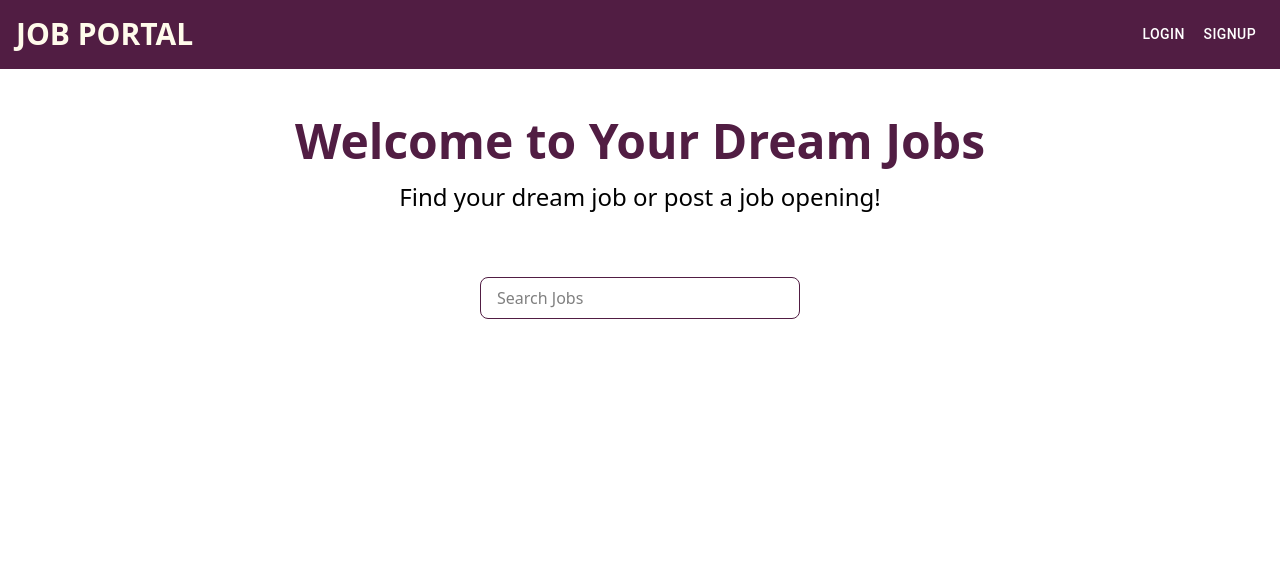
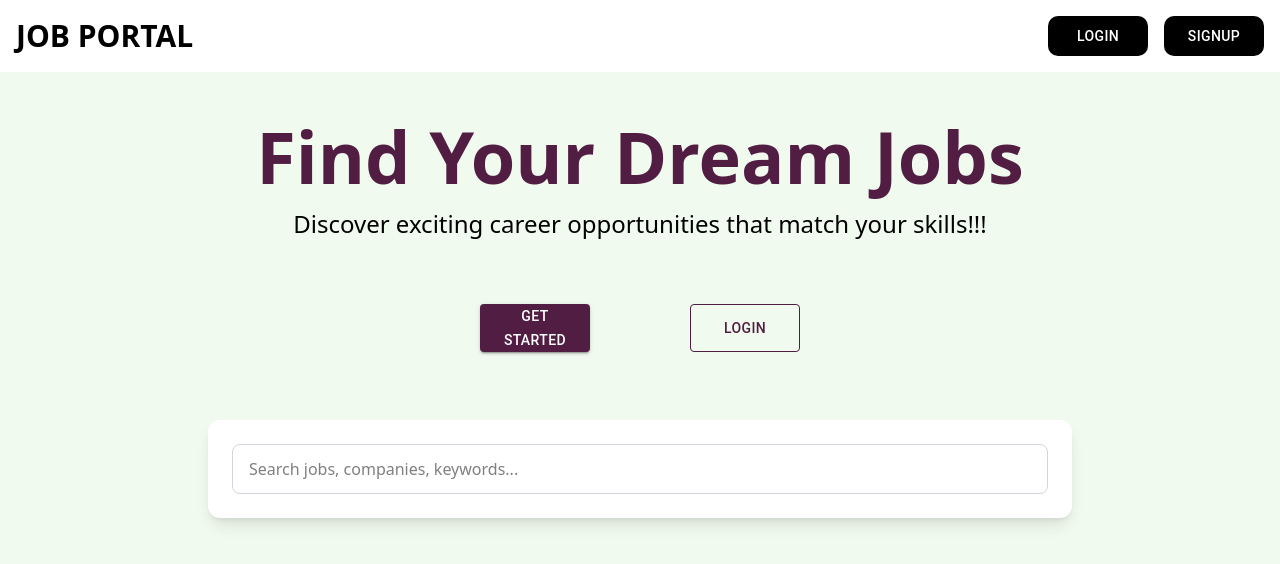
Before and after one commit to AbhijithK2006/job-portal, a React (Vite) app: page / in a window 1280 px wide. Shown: the top 564 px of the page. Built offline with nearby package versions, Linux system fonts and the light colour scheme.

Commit message:
Initial commit

```diff
--- a/src/Home/Home.jsx
+++ b/src/Home/Home.jsx
@@ -1,19 +1,43 @@
 import { Search } from '@mui/icons-material'
+import { Button } from '@mui/material'
 import React from 'react'
 
 function Home() {
   return (
     <>
-    <div className='items-start justify-center py-12'>
-        <h1 className="text-center text-5xl font-bold text-[#511D43]">Welcome to Your Dream Jobs</h1>
-        <p className="text-center py-4 text-2xl">Find your dream job or post a job opening!</p>
+    <div className='min-h-screen items-start justify-center py-12 bg-[#f1faee]'>
+        <h1 className="text-center text-7xl font-bold text-[#511D43]">Find Your Dream Jobs</h1>
+        <p className="text-center py-4 text-2xl">Discover exciting career opportunities that match your skills!!!</p>
+    <div className="flex gap-25 items-start justify-center px-120 py-12">
+      <Button variant="contained" color="success" style={{ backgroundColor: '#511D43', color: 'white' }}
+      className='h-12 w-40'>
+        Get Started
+      </Button>
+       <Button variant="outlined" style={{ borderColor: '#511D43', color: '#511D43' }}
+      className='h-12 w-40'>
+        Login
+      </Button>
     </div>
-    <div className="flex items-center justify-center">
-      <input
-            type="text"
-            placeholder="Search Jobs"
-            className="px-4 py-2 rounded-lg border border-[#511D43] focus:outline-none focus:ring-2 focus:ring-[#511D43] transition w-80" />
+
+
+
+
+
+
+
+    <div className="max-w-4xl mx-auto px-4 py-5">
+      <div className="bg-white p-6 rounded-xl shadow-lg">
+        <div className="flex flex-col md:flex-row gap-4">
+        <input
+          type="text"
+          placeholder="Search jobs, companies, keywords..."
+          className="flex-1 px-4 py-3 border border-gray-300 rounded-lg focus:outline-none focus:ring-2 focus:ring-blue-500"
+          />
+        </div>
+      </div>
     </div>
+    </div>
+
 
 
 
--- a/src/Home/Loginpage.jsx
+++ b/src/Home/Loginpage.jsx
@@ -3,10 +3,11 @@ import { Button, FormControl, InputLabel, MenuItem, Select, TextField } from '@m
 
 function Loginpage() {
    return (
-    <div className='bg-[#00809D]'>
-    <div className='flex items-start justify-center h-screen py-28'>
-    <div className='max-w-md w-screen border bg-amber-50 border-amber-950 rounded-2xl shadow-xl p-8 space-y-8'>
-      <h2 className="text-center text-2xl font-bold text-[#511D43]">Login In</h2>
+    <div className='bg-[#f1faee]'>
+    <div className='flex items-start justify-center h-screen py-20'>
+    <div className='max-w-md w-screen bg-white px-10 py-15 rounded-4xl shadow-lg'>
+      <h2 className="text-center text-4xl font-bold text-[#511D43]">Login In</h2>
+      <div className='py-4'>
       <form className='grid gap-5'>
         <div className="text-2xl font-medium">Email</div>
         <TextField
@@ -49,6 +50,7 @@ function Loginpage() {
         </Button>
         </div>
       </form>
+      </div>
     </div>
     </div>
     </div>
--- a/src/Home/Nav.jsx
+++ b/src/Home/Nav.jsx
@@ -7,21 +7,23 @@ import { Link } from 'react-router-dom'; // Import Link
 function Nav() {
   return (
     <>
-      <nav className="flex justify-between items-center p-4 bg-[#511D43]">
+      <nav className="flex justify-between items-center p-4">
         <Link to="/Home">
-        <div className="text-3xl font-bold text-amber-50">
+        <div className="text-3xl font-bold text-black">
           JOB PORTAL
         </div>
         </Link>
-        <div>
+        <div className="flex gap-4 items-center">
           {/* Wrap the Button with Link and set the 'to' prop */}
           <Link to="/login" style={{ textDecoration: 'none' }}>
-            <Button style={{ color: 'white' }}>
+            <Button style={{ backgroundColor: 'black', color: 'white', borderRadius: '10px' }}
+            className='h-10 w-25'>
               Login
             </Button>
           </Link>
           <Link to="/signup" style={{ textDecoration: 'none' }}>
-          <Button style={{ textDecoration: 'none', color: 'white' }}>
+          <Button style={{ backgroundColor: 'black', color: 'white', borderRadius: '10px' }}
+          className='h-10 w-25'>
             Signup
           </Button>
           </Link>
--- a/src/Home/Signup.jsx
+++ b/src/Home/Signup.jsx
@@ -4,10 +4,11 @@ import React from 'react'
 function Signup() {
   return (
     <>
-    <div className='bg-[#00809D]'>
-    <div className='flex items-start justify-center py-27'>
-    <div className='max-w-md w-screen border bg-amber-50 border-amber-950 rounded-2xl shadow-xl p-8 space-y-8'>
-      <h2 className="text-center text-2xl font-bold text-[#511D43]">Sign up</h2>
+    <div className='bg-[#f1faee]'>
+    <div className='flex items-start justify-center py-20'>
+    <div className='max-w-md w-screen bg-white px-10 py-15 rounded-4xl shadow-lg'>
+      <h2 className="text-center text-4xl font-bold text-[#511D43]">Sign up</h2>
+      <div className='py-4'>
       <form className='grid gap-5'>
         <div className="text-2xl font-medium">Email</div>
         <TextField
@@ -45,6 +46,7 @@ function Signup() {
         </Button>
         </div>
       </form>
+      </div>
     </div>
     </div>
     </div>
```
Also changed, not shown: 1 other file (tests, documents, lock files or other folders).
